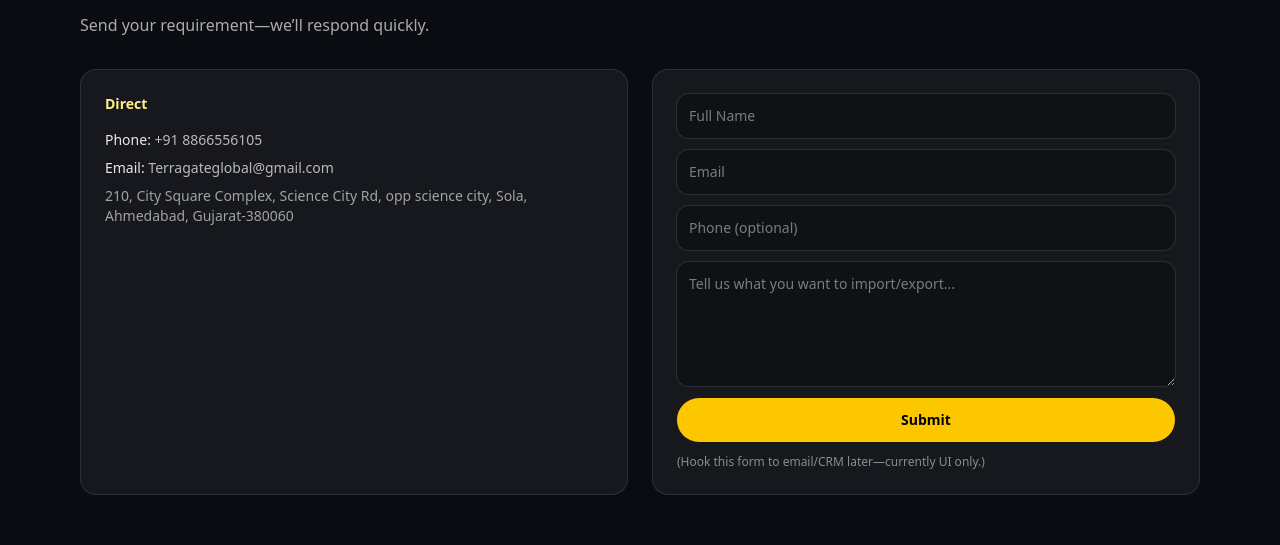
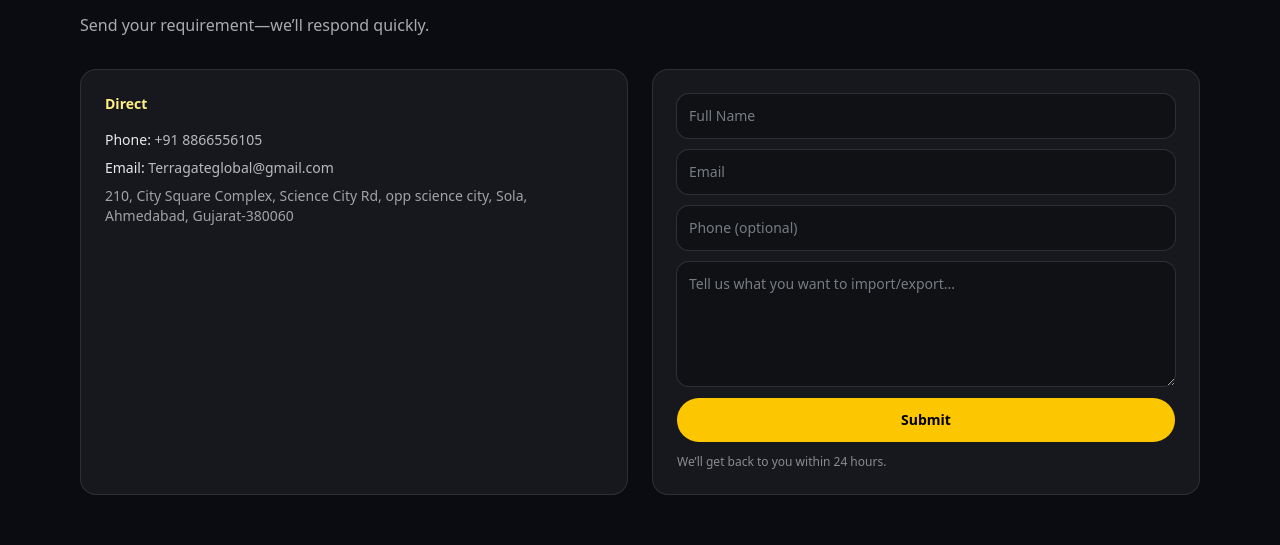
Before and after one commit to Vidhikalal/Terragate, a Next.js app in the folder frontend/: page /contact in a window 1280 px wide. Shown: the part 151-696 px from the top of the page. Built offline with nearby package versions, Linux system fonts and the light colour scheme.

Commit message:
email service attached

```diff
--- a/frontend/app/contact/page.tsx
+++ b/frontend/app/contact/page.tsx
@@ -8,6 +8,7 @@ export default function ContactPage() {
       subtitle="Send your requirement—we’ll respond quickly."
     >
       <div className="grid gap-6 md:grid-cols-2">
+        {/* LEFT INFO CARD */}
         <div className="rounded-2xl border border-white/10 bg-white/5 p-6">
           <div className="text-sm font-semibold text-yellow-200">Direct</div>
           <div className="mt-4 space-y-2 text-sm text-white/70">
@@ -21,33 +22,65 @@ export default function ContactPage() {
           </div>
         </div>
 
-        <form className="rounded-2xl border border-white/10 bg-white/5 p-6">
+        {/* FORM */}
+        <form
+          action="https://formsubmit.co/terragateglobal@gmail.com"
+          method="POST"
+          className="rounded-2xl border border-white/10 bg-white/5 p-6"
+        >
+          {/* hidden config */}
+          <input
+            type="hidden"
+            name="_subject"
+            value="New Website Contact Submission"
+          />
+          <input type="hidden" name="_captcha" value="true" />
+          <input type="hidden" name="_template" value="table" />
+          <input
+            type="hidden"
+            name="_next"
+            value="http://localhost:3000/contact?sent=1"
+          />
+
           <div className="grid gap-3">
             <input
+              name="name"
               className="w-full rounded-xl bg-black/30 p-3 text-sm outline-none ring-1 ring-white/10 focus:ring-yellow-400/40"
               placeholder="Full Name"
+              required
             />
+
             <input
+              name="email"
+              type="email"
               className="w-full rounded-xl bg-black/30 p-3 text-sm outline-none ring-1 ring-white/10 focus:ring-yellow-400/40"
               placeholder="Email"
+              required
             />
+
             <input
+              name="phone"
               className="w-full rounded-xl bg-black/30 p-3 text-sm outline-none ring-1 ring-white/10 focus:ring-yellow-400/40"
               placeholder="Phone (optional)"
             />
+
             <textarea
+              name="message"
               rows={5}
               className="w-full rounded-xl bg-black/30 p-3 text-sm outline-none ring-1 ring-white/10 focus:ring-yellow-400/40"
               placeholder="Tell us what you want to import/export..."
+              required
             />
+
             <button
-              type="button"
+              type="submit"
               className="rounded-full bg-yellow-400 px-6 py-3 text-sm font-semibold text-black hover:bg-yellow-300 transition"
             >
               Submit
             </button>
+
             <p className="text-xs text-white/50">
-              (Hook this form to email/CRM later—currently UI only.)
+              We’ll get back to you within 24 hours.
             </p>
           </div>
         </form>
```
Also changed, not shown: frontend/components/ui/button.tsx (+10 -10 lines).
